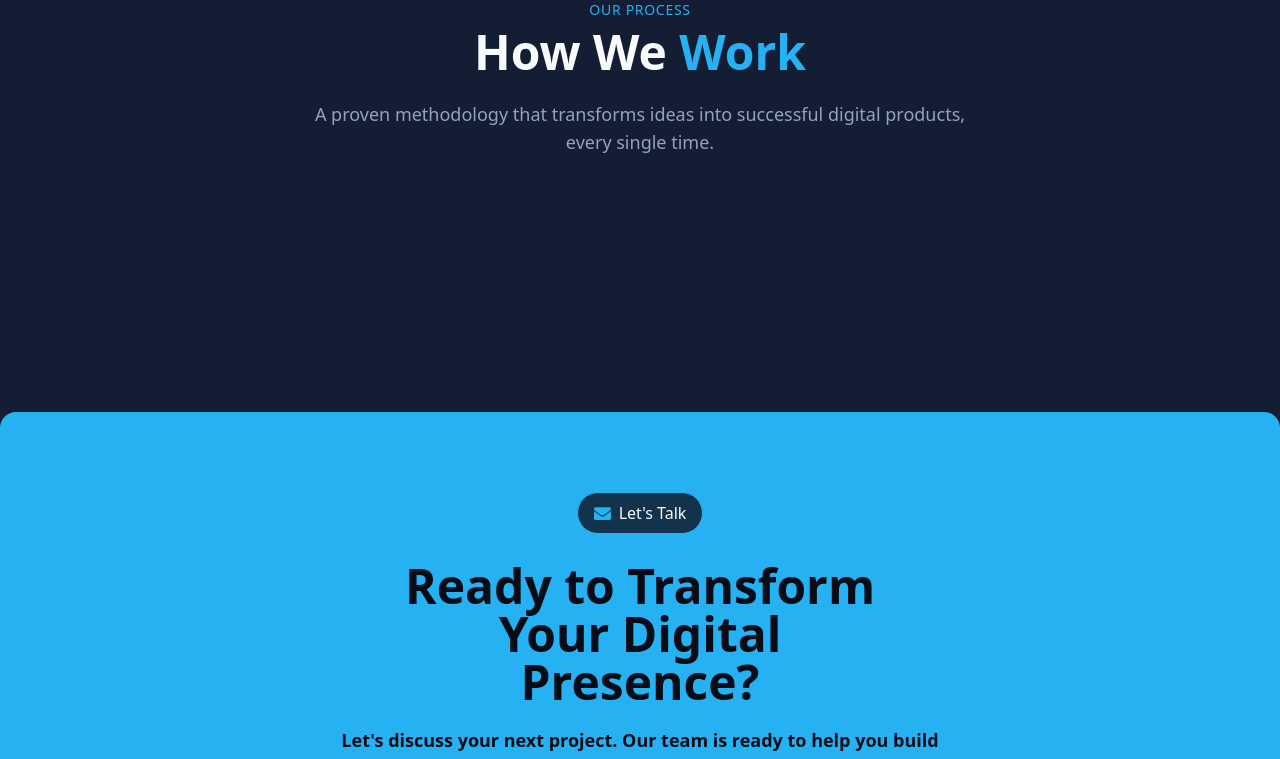
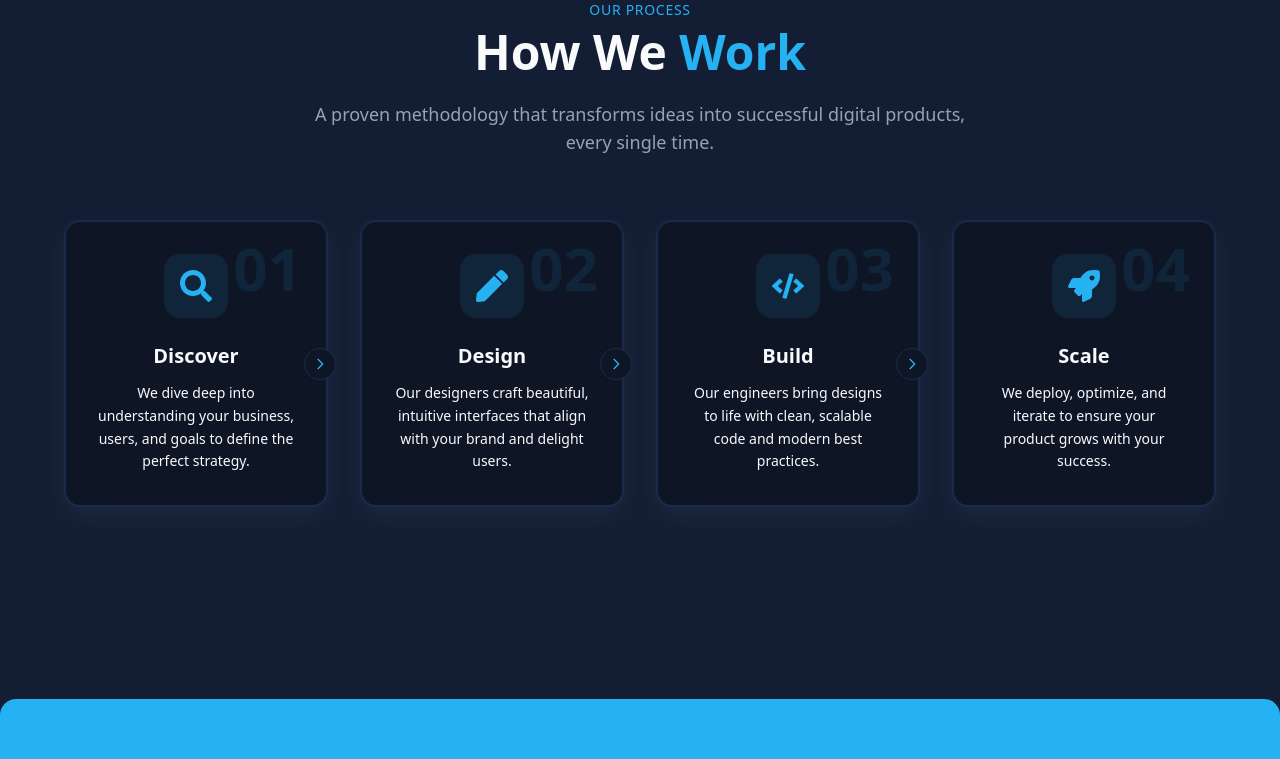
Before and after one commit to DeraJudy/pematrix, a Next.js app: page / in a window 1280 px wide. Shown: the part 3051-3810 px from the top of the page. Built offline with nearby package versions, Linux system fonts and the light colour scheme.

Commit message:
Call to Action done

```diff
--- a/src/components/Process.js
+++ b/src/components/Process.js
@@ -1,6 +1,39 @@
 "use client";
-import React from 'react'
+
+import React from "react";
 import { motion } from "framer-motion";
+import { FaCode, FaPen, FaRocket, FaSearch } from "react-icons/fa";
+
+const steps = [
+  {
+    icon: FaSearch,
+    number: "01",
+    title: "Discover",
+    description:
+      "We dive deep into understanding your business, users, and goals to define the perfect strategy.",
+  },
+  {
+    icon: FaPen,
+    number: "02",
+    title: "Design",
+    description:
+      "Our designers craft beautiful, intuitive interfaces that align with your brand and delight users.",
+  },
+  {
+    icon: FaCode,
+    number: "03",
+    title: "Build",
+    description:
+      "Our engineers bring designs to life with clean, scalable code and modern best practices.",
+  },
+  {
+    icon: FaRocket,
+    number: "04",
+    title: "Scale",
+    description:
+      "We deploy, optimize, and iterate to ensure your product grows with your success.",
+  },
+];
 
 const Process = () => {
   return (
@@ -10,36 +43,152 @@ const Process = () => {
     >
       <div className="mx-auto max-w-6xl">
 
-                <div className="mb-16 text-center">
-                    <p
+        {/* Section Heading */}
+        <motion.div
+          className="mb-16 text-center"
+          initial={{ opacity: 0, y: 40 }}
+          whileInView={{ opacity: 1, y: 0 }}
+          viewport={{ once: true, amount: 0.6 }}
+          transition={{ duration: 0.8, ease: "easeOut" }}
+        >
+          <motion.p
             style={{ color: "hsl(var(--primary))" }}
             className="mb-2 text-sm font-medium uppercase tracking-wider"
+            initial={{ opacity: 0, y: 20 }}
+            whileInView={{ opacity: 1, y: 0 }}
+            viewport={{ once: true }}
+            transition={{ duration: 0.6 }}
           >
             Our Process
-                    </p>
+          </motion.p>
 
           <h2
             style={{ color: "hsl(var(--foreground))" }}
             className="mb-6 text-3xl md:text-4xl lg:text-5xl font-bold"
           >
-                        How We
-                        <span style={{ color: "hsl(var(--primary))" }}> Work </span>
+            How We{" "}
+            <span style={{ color: "hsl(var(--primary))" }}>Work</span>
           </h2>
 
           <p
             style={{ color: "hsl(var(--muted-foreground))" }}
             className="mx-auto max-w-2xl text-lg"
           >
-                        A proven methodology that transforms ideas into successful digital products, every single time.
+            A proven methodology that transforms ideas into successful digital
+            products, every single time.
+          </p>
+        </motion.div>
+
+        {/* Process Steps */}
+        <div className="relative">
+
+          {/* Horizontal line (desktop only) */}
+          <div
+            className="
+              hidden lg:block absolute top-1/2 left-0 right-0 h-px
+              bg-linear-to-r from-transparent via-border to-transparent
+              -translate-y-1/2
+            "
+          />
+
+          <div className="grid grid-cols-1 md:grid-cols-2 lg:grid-cols-4 gap-8 mt-7">
+            {steps.map((step, index) => {
+              const IconComponent = step.icon;
+
+              return (
+                <motion.div
+                  key={step.title}
+                  className="relative"
+                  initial={{ opacity: 0, y: 40 }}
+                  whileInView={{ opacity: 1, y: 0 }}
+                  whileHover={{ y: -8 }}
+                  viewport={{ once: true, amount: 0.3 }}
+                  transition={{ duration: 0.6, delay: index * 0.15 }}
+                >
+                  {/* Card */}
+                  <div
+                    className="
+                      relative h-full rounded-2xl border-2 p-8 text-center
+                      shadow-sm hover:shadow-xl transition-all duration-300
+                    "
+                    style={{
+                      backgroundColor: "hsl(var(--card))",
+                      borderColor: "hsl(var(--border))",
+                      boxShadow:
+                        "0 10px 30px hsl(var(--foreground) / 0.05)",
+                    }}
+                  >
+
+                    <div
+                      className="absolute top-4 right-6 text-6xl font-bold"
+                      style={{
+                        color: "hsl(var(--primary) / 10%)",
+                      }}
+                    >
+                      {step.number}
+                    </div>
+
+                    <motion.div
+                      className="w-16 h-16 rounded-2xl flex items-center justify-center mx-auto mb-6 relative z-10"
+                      whileHover={{ scale: 1.15, rotate: 5 }}
+                      transition={{ type: "spring", stiffness: 300 }}
+                      style={{
+                        backgroundColor:
+                          "hsl(var(--primary) / 10%)",
+                      }}
+                    >
+                      <IconComponent
+                        className="w-8 h-8"
+                        style={{ color: "hsl(var(--primary))" }}
+                      />
+                    </motion.div>
+
+                    <h3 className="text-xl font-semibold mb-3 relative z-10">
+                      {step.title}
+                    </h3>
+                    <p className="text-sm leading-relaxed relative z-10 text-muted-foreground">
+                      {step.description}
                     </p>
                   </div>
 
-
-
-
+                  {index < steps.length - 1 && (
+                    <motion.div
+                      className="hidden lg:flex absolute top-1/2 -right-2 -translate-y-1/2 z-20"
+                      whileHover={{ x: 4 }}
+                      transition={{ duration: 0.2 }}
+                    >
+                      <div
+                        className="w-8 h-8 rounded-full border flex items-center justify-center"
+                        style={{
+                          backgroundColor: "hsl(var(--card))",
+                          borderColor: "hsl(var(--border))",
+                          color: "hsl(var(--primary))",
+                        }}
+                      >
+                        <svg
+                          className="w-4 h-4"
+                          fill="none"
+                          stroke="currentColor"
+                          viewBox="0 0 24 24"
+                        >
+                          <path
+                            strokeLinecap="round"
+                            strokeLinejoin="round"
+                            strokeWidth={2}
+                            d="M9 5l7 7-7 7"
+                          />
+                        </svg>
+                      </div>
+                    </motion.div>
+                  )}
+                </motion.div>
+              );
+            })}
+          </div>
+        </div>
       </div>
     </section>
-    )
-}
+  );
+};
 
-export default Process
+export default Process;
```
Lines whose indentation alone changed are shown as unchanged.
